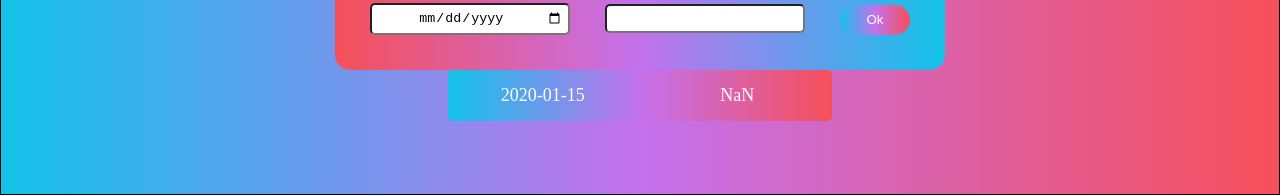
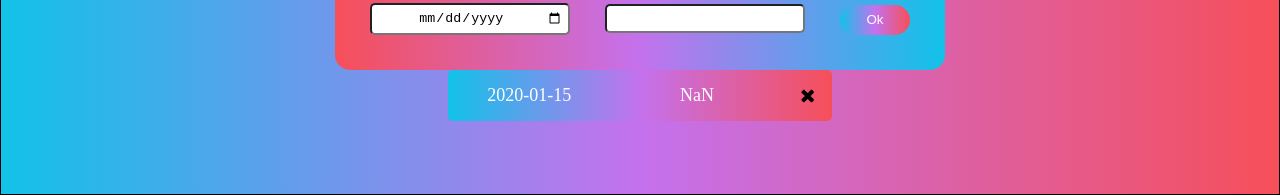
Before and after one commit to VetrovTimur/ra16-forms, a React (Vite) app: page / in a window 1280 px wide. Both pictures are taken after typing "2020-01-15", "Sample" into the empty fields and a click on the button "Ok". Shown: the part 573-769 px from the top of the page. Built offline with nearby package versions, Linux system fonts and the light colour scheme.

Commit message:
error correction

```diff
--- a/src/App.css
+++ b/src/App.css
@@ -135,3 +135,19 @@ h1 {
   margin-bottom: 20px;
   color: white;
 }
+
+.imgRemove {
+  width: 50px;
+  cursor: pointer;
+  transition: 5.s;
+  img {
+    display: block;
+    width: 100%;
+    transition: 5.s;
+  }
+}
+
+.imgRemove:hover img {
+  transition: 5.s;
+  transform: scale(1.2);
+}
--- a/src/components/ConvertorColor.jsx
+++ b/src/components/ConvertorColor.jsx
@@ -10,13 +10,22 @@ export const ConvertorColor = () => {
     const handleValueChange = ({target}) => {
         const _containerColor = containerColor.current;
         const _textColor = textColor.current;
+        var regexFilterValue = /^#[a-fA-F0-9]+$/;
+
         let {value} = target;
 
         setForm(prevForm => ({...prevForm, value: value}))
 
         if (value.length === 9) {
-            _textColor.textContent = hexToRgb(value)
-            _containerColor.style.backgroundColor = value;
+            console.log(regexFilterValue.test(value))
+            if(regexFilterValue.test(value)) {
+                _textColor.textContent = hexToRgb(value)
+                _containerColor.style.backgroundColor = value;
+            } else {
+                _textColor.textContent = `Ошибка`;
+                _containerColor.style.background = 'red';
+            }
+
         } else if (value.length >= 10) {
             _textColor.textContent = `Ошибка`;
             _containerColor.style.background = 'red';
--- a/src/components/Trainging/Todo.jsx
+++ b/src/components/Trainging/Todo.jsx
@@ -1,52 +1,22 @@
-export const Todo = (props) => {
-    const {todos} = props;
-    let arrTest = [];
 
-    if(todos.length !== 0) {
-
-        todos.map(el => {
-
-            if(arrTest.length === 0) {
-                arrTest.push(el)
-            } else {
-                arrTest.map(arr => {
-                    if (arr.id === el.id) {
-                        return arr.distance += el.distance;
-                    } else {
-                        arrTest.push(el)
-                    }
-                })
-            }
-
-
-
-
-
-
-
-        });
-
-
-        arrTest = arrTest.sort(function(a, b) {
-            if ( +(a.id.split('-').join('')) > +(b.id.split('-').join('')) ) return -1;
-        })
-
-
-    }
-
-    console.log(arrTest);
+export const Todo = ({todos, removeTodo}) => {
 
     return (
     <div>
         {
-            arrTest.map((arr, index) => (
-                <div key={index} className="boxContentTraining">
+            todos.map((todo) => (
+                <div key={todo.id} className="boxContentTraining">
                     <div className="boxDate">
-                        {arr.id}
+                        {todo.id}
                     </div>
                     <div className="boxDistance">
-                        {arr.distance}
-                        </div>
+                        {todo.distance}
+                    </div>
+                    <div className="imgRemove">
+                        <img src="src\components\Trainging\remove.png" alt="img" onClick={e => {
+                            removeTodo(todo.id)
+                        }}/>
+                    </div>
                 </div>
             ))
         }
--- a/src/components/Trainging/TrainingAccount.jsx
+++ b/src/components/Trainging/TrainingAccount.jsx
@@ -4,22 +4,48 @@ import { Todo } from "./Todo";
 
 
 export const TrainingAccount = () => {
-  const [todos, setTodos] = useState([]);
+  let [todos, setTodos] = useState([]);
 
   const putTodo = (value, date) => {
-    setTodos([...todos, {id: date, distance: +(value)}]);
+
+    if(todos.length !== 0) {
+
+      let arrFilter;
+      let val = {id: '', distance: 0}
+
+      arrFilter = todos.filter(arr => arr.id !== date);
+
+      val.id = date;
+      val.distance = todos
+        .filter(arr => arr.id === date)
+        .map(arr => arr.distance)
+        .reduce((acc, el) => acc + el, +(value));
+
+      arrFilter.push(val);
+
+      arrFilter = arrFilter.sort(function(a, b) {
+          if ( +(a.id.split('-').join('')) > +(b.id.split('-').join('')) ) return -1;
+        })
+
+      setTodos(todos = [...arrFilter]);
+
+    } else {
+      setTodos([...todos, {id: date, distance: +(value)}]);
+    }
+
 
   }
 
-
-
+  const removeTodo = (id) => {
+    setTodos(todos.filter(todo => todo.id!== id));
+  }
 
 
   return (
       <div className='containerTraining'>
         <h1 className='title'>Training list</h1>
-        <Form  putTodo={putTodo} />
-        <Todo todos={todos}/>
+        <Form  putTodo={putTodo}/>
+        <Todo todos={todos} removeTodo={removeTodo}/>
       </div>
   )
 }
```
Also changed, not shown: src/components/Trainging/remove.png (added).
